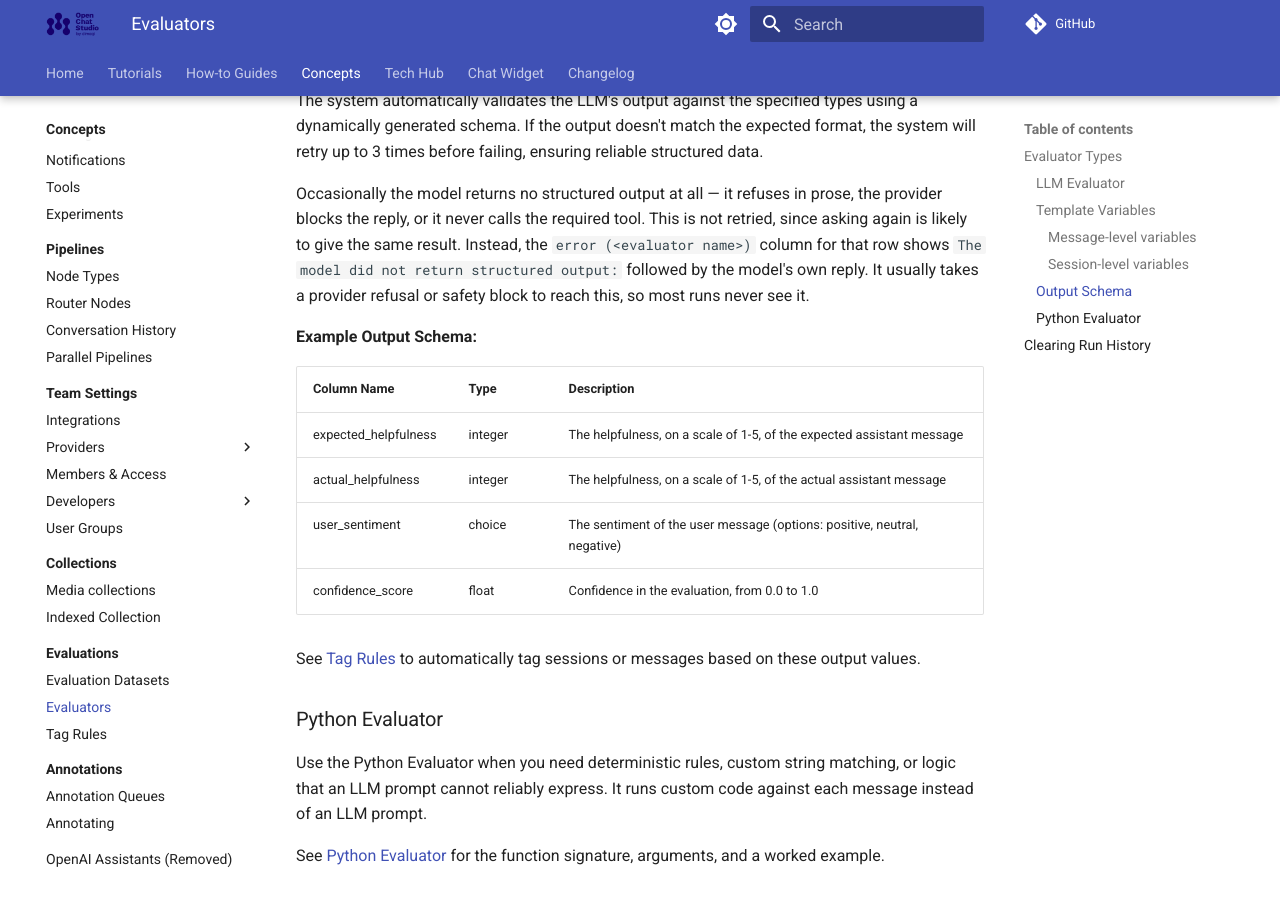
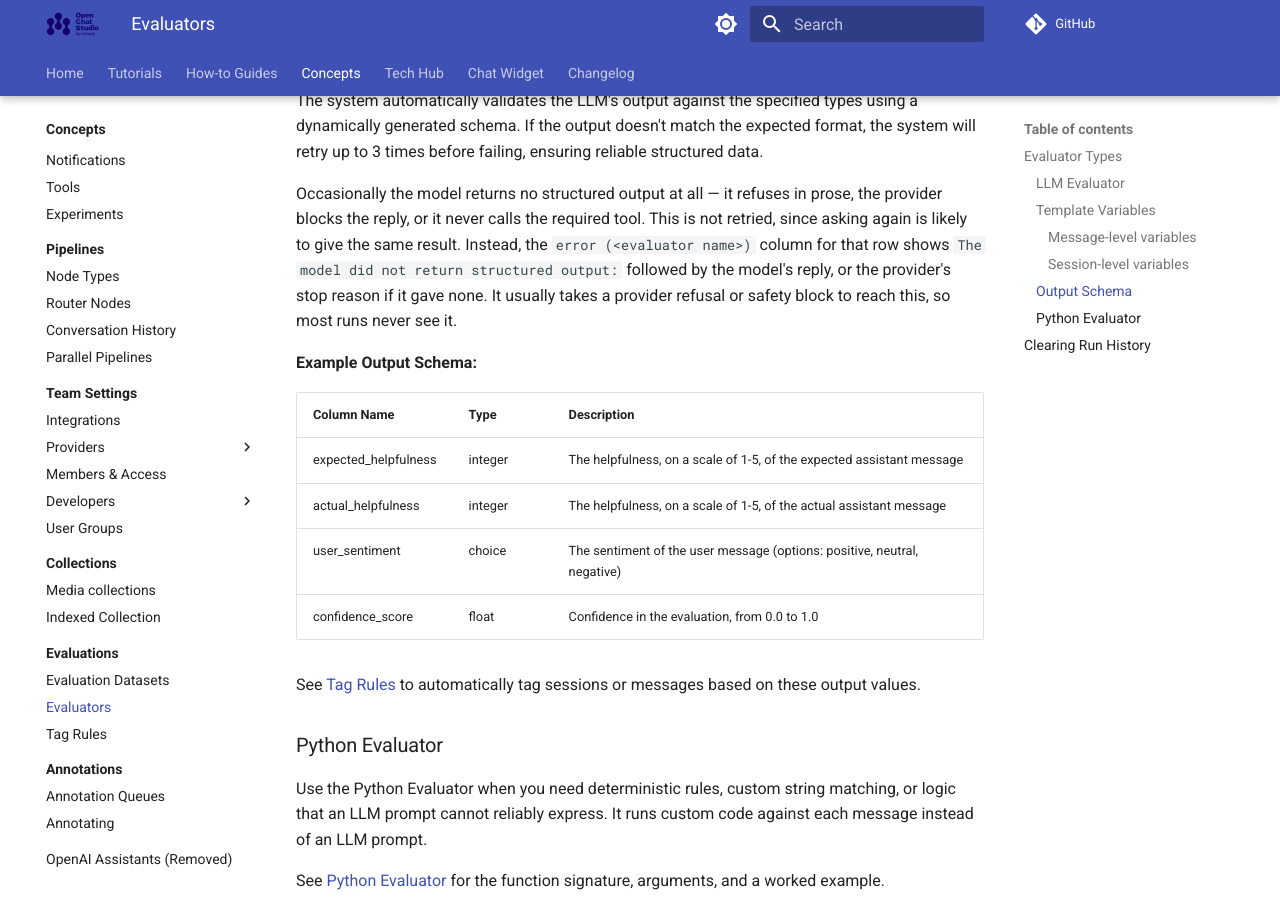
Before and after one commit to dimagi/open-chat-studio-docs, an MkDocs documentation site: the page built from docs/concepts/evaluations/evaluators.md, in a window 1280 px wide and 900 px high, scrolled down 2738 px. Built offline with MkDocs 1.6.1 and Material for MkDocs 9.7.7, drawn with Linux system fonts in a browser that asks for light colours; a script that is not in the unit is left out; comment, search, counter and statistics services are not loaded.

Commit message:
Update docs/concepts/evaluations/evaluators.md

```diff
--- a/docs/concepts/evaluations/evaluators.md
+++ b/docs/concepts/evaluations/evaluators.md
@@ -75,7 +75,7 @@ The output schema defines the metrics that the LLM should attempt to output. Eac
 
 The system automatically validates the LLM's output against the specified types using a dynamically generated schema. If the output doesn't match the expected format, the system will retry up to 3 times before failing, ensuring reliable structured data.
 
-Occasionally the model returns no structured output at all — it refuses in prose, the provider blocks the reply, or it never calls the required tool. This is not retried, since asking again is likely to give the same result. Instead, the `error (<evaluator name>)` column for that row shows `The model did not return structured output:` followed by the model's own reply. It usually takes a provider refusal or safety block to reach this, so most runs never see it.
+Occasionally the model returns no structured output at all — it refuses in prose, the provider blocks the reply, or it never calls the required tool. This is not retried, since asking again is likely to give the same result. Instead, the `error (<evaluator name>)` column for that row shows `The model did not return structured output:` followed by the model's reply, or the provider's stop reason if it gave none. It usually takes a provider refusal or safety block to reach this, so most runs never see it.
 
 **Example Output Schema:**
 
```
